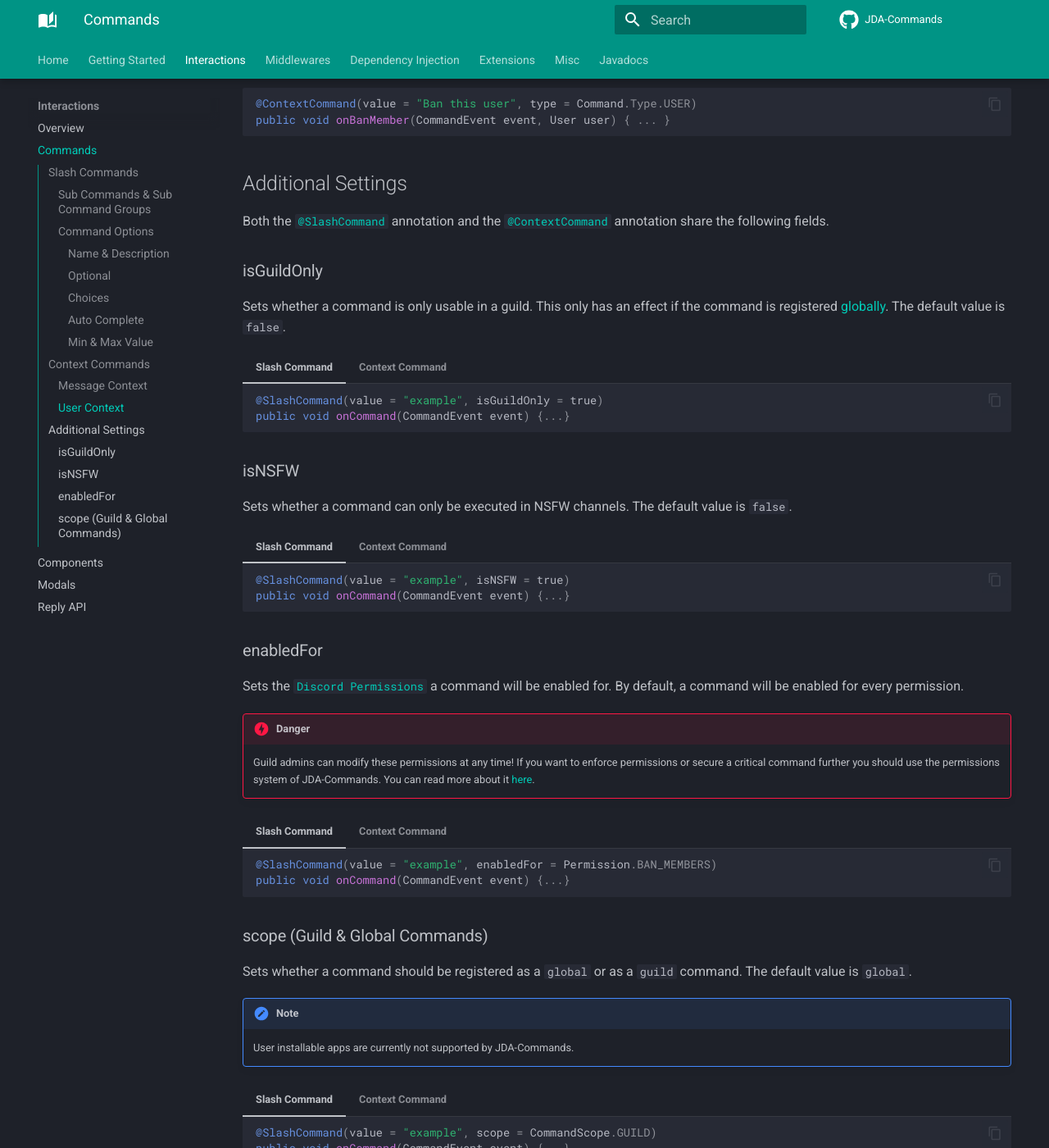
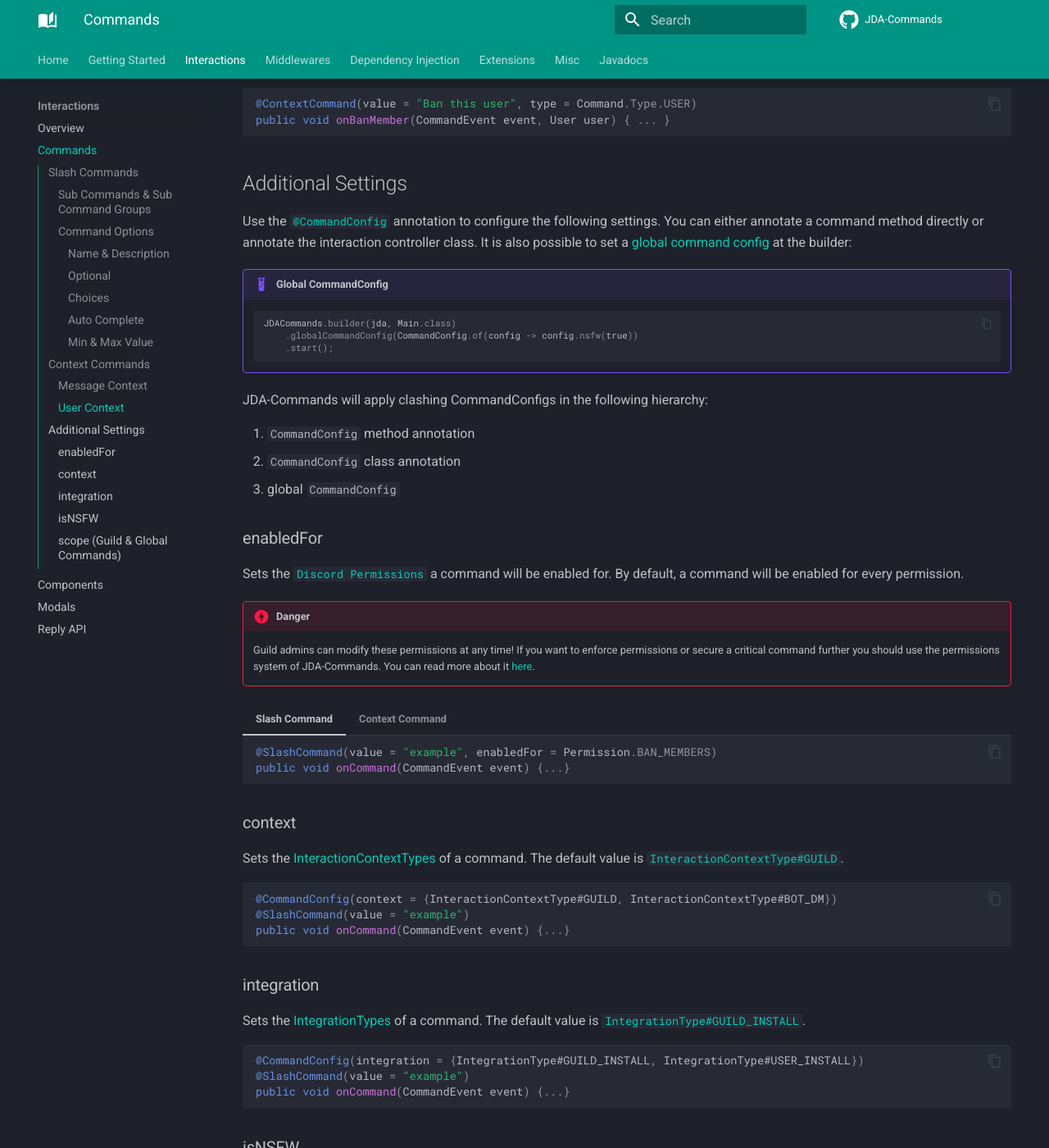
Before and after one commit to Kaktushose/jda-commands, an MkDocs documentation site: the page built from docs/interactions/commands.md, in a window 1280 px wide and 1400 px high, scrolled down 5496 px. Shown: the whole window at 82% size. Built offline with MkDocs 1.6.1 and Material for MkDocs 9.7.7, drawn with Linux system fonts in a browser that asks for light colours; comment, search, counter and statistics services are not loaded; some of the changed text lies outside the part shown.

Commit message:
add command config

````diff
--- a/docs/interactions/commands.md
+++ b/docs/interactions/commands.md
@@ -276,39 +276,24 @@ public void onBanMember(CommandEvent event, User user) { ... }
 ```
 
 ## Additional Settings
-Both the [`@SlashCommand`](https://kaktushose.github.io/jda-commands/javadocs/latest/jda.commands/com/github/kaktushose/jda/commands/annotations/interactions/SlashCommand.html)
-annotation and the
-[`@ContextCommand`](https://kaktushose.github.io/jda-commands/javadocs/latest/jda.commands/com/github/kaktushose/jda/commands/annotations/interactions/ContextCommand.html)
-annotation share the following fields.
+Use the [`@CommandConfig`](https://kaktushose.github.io/jda-commands/javadocs/latest/io.github.kaktushose.jda.commands.core/com/github/kaktushose/jda/commands/annotations/interactions/CommandConfig.html)
+annotation to configure the following settings. You can either annotate a command method directly or annotate the
+interaction controller class. It is also possible to set a
+[global command config](https://kaktushose.github.io/jda-commands/javadocs/latest/io.github.kaktushose.jda.commands.core/com/github/kaktushose/jda/commands/JDACBuilder.html#globalCommandConfig(com.github.kaktushose.jda.commands.definitions.interactions.command.CommandDefinition.CommandConfig))
+at the builder:
 
-### isGuildOnly
-Sets whether a command is only usable in a guild. This only has an effect if the command is registered [globally](#scope-guild-global-commands).
-The default value is `false`.
-=== "Slash Command"
+!!! example "Global CommandConfig"
     ```java
-    @SlashCommand(value = "example", isGuildOnly = true)
-    public void onCommand(CommandEvent event) {...}
+    JDACommands.builder(jda, Main.class)
+        .globalCommandConfig(CommandConfig.of(config -> config.nsfw(true))
+        .start();
     ```
 
-=== "Context Command"
-    ```java
-    @ContextCommand(value = "example", type = Command.Type.MESSAGE, isGuildOnly = true)
-    public void onCommand(CommandEvent event, Message message) {...}
-    ```
+JDA-Commands will apply clashing CommandConfigs in the following hierarchy:
 
-### isNSFW
-Sets whether a command can only be executed in NSFW channels. The default value is `false`.
-=== "Slash Command"
-    ```java
-    @SlashCommand(value = "example", isNSFW = true)
-    public void onCommand(CommandEvent event) {...}
-    ```
-
-=== "Context Command"
-    ```java
-    @ContextCommand(value = "example",  type = Command.Type.MESSAGE, isNSFW = true)
-    public void onCommand(CommandEvent event, Message message) {...}
-    ```
+1. `CommandConfig` method annotation
+2. `CommandConfig` class annotation
+3. global `CommandConfig`
 
 ### enabledFor
 Sets the [`Discord Permissions`](https://docs.jda.wiki/net/dv8tion/jda/api/Permission.html)
@@ -329,22 +314,43 @@ a command will be enabled for. By default, a command will be enabled for every p
     public void onCommand(CommandEvent event, Message message) {...}
     ```
 
+### context
+Sets the [InteractionContextTypes](https://docs.jda.wiki/net/dv8tion/jda/api/interactions/InteractionContextType.html)
+of a command. The default value is [`InteractionContextType#GUILD`](https://docs.jda.wiki/net/dv8tion/jda/api/interactions/InteractionContextType.html#GUILD).
+
+```java
+@CommandConfig(context = {InteractionContextType#GUILD, InteractionContextType#BOT_DM})
+@SlashCommand(value = "example")
+public void onCommand(CommandEvent event) {...}
+```
+
+### integration
+Sets the [IntegrationTypes](https://docs.jda.wiki/net/dv8tion/jda/api/interactions/IntegrationType.html)
+of a command. The default value is [`IntegrationType#GUILD_INSTALL`](https://docs.jda.wiki/net/dv8tion/jda/api/interactions/IntegrationType.html#GUILD_INSTALL).
+
+```java
+@CommandConfig(integration = {IntegrationType#GUILD_INSTALL, IntegrationType#USER_INSTALL})
+@SlashCommand(value = "example")
+public void onCommand(CommandEvent event) {...}
+```
+
+### isNSFW
+Sets whether a command can only be executed in NSFW channels. The default value is `false`.
+
+```java
+@CommandConfig(isNSFW = true)
+@SlashCommand(value = "example")
+public void onCommand(CommandEvent event) {...}
+```
+
 ### scope (Guild & Global Commands)
 Sets whether a command should be registered as a `global` or as a `guild` command. The default value is `global`.
-!!! note
-    User installable apps are currently not supported by JDA-Commands.
 
-=== "Slash Command"
-    ```java
-    @SlashCommand(value = "example", scope = CommandScope.GUILD)
-    public void onCommand(CommandEvent event) {...}
-    ```
-
-=== "Context Command"
-    ```java
-    @ContextCommand(value = "example", type = Command.Type.MESSAGE, scope = CommandScope.GUILD)
-    public void onCommand(CommandEvent event, Message message) {...}
-    ```
+```java
+@CommandConfig(scope = CommandScope.GUILD)
+@SlashCommand(value = "example")
+public void onCommand(CommandEvent event) {...}
+```
 
 When having guild scoped commands you have to use the [`GuildScopeProvider`](https://kaktushose.github.io/jda-commands/javadocs/latest/jda.commands/com/github/kaktushose/jda/commands/scope/GuildScopeProvider.html)
 to tell JDA-Commands what guilds a command should be registered for.
@@ -352,7 +358,8 @@ to tell JDA-Commands what guilds a command should be registered for.
 Let's say we have a paid feature in our bot:
 !!! example
     ```java
-    @SlashCommand(value = "paid feature", scope = CommandScope.GUILD)
+    @CommandConfig(scope = CommandScope.GUILD)
+    @SlashCommand(value = "paid feature")
     public void onCommand(CommandEvent event) {
         event.reply("Hello World!");
     }
````
